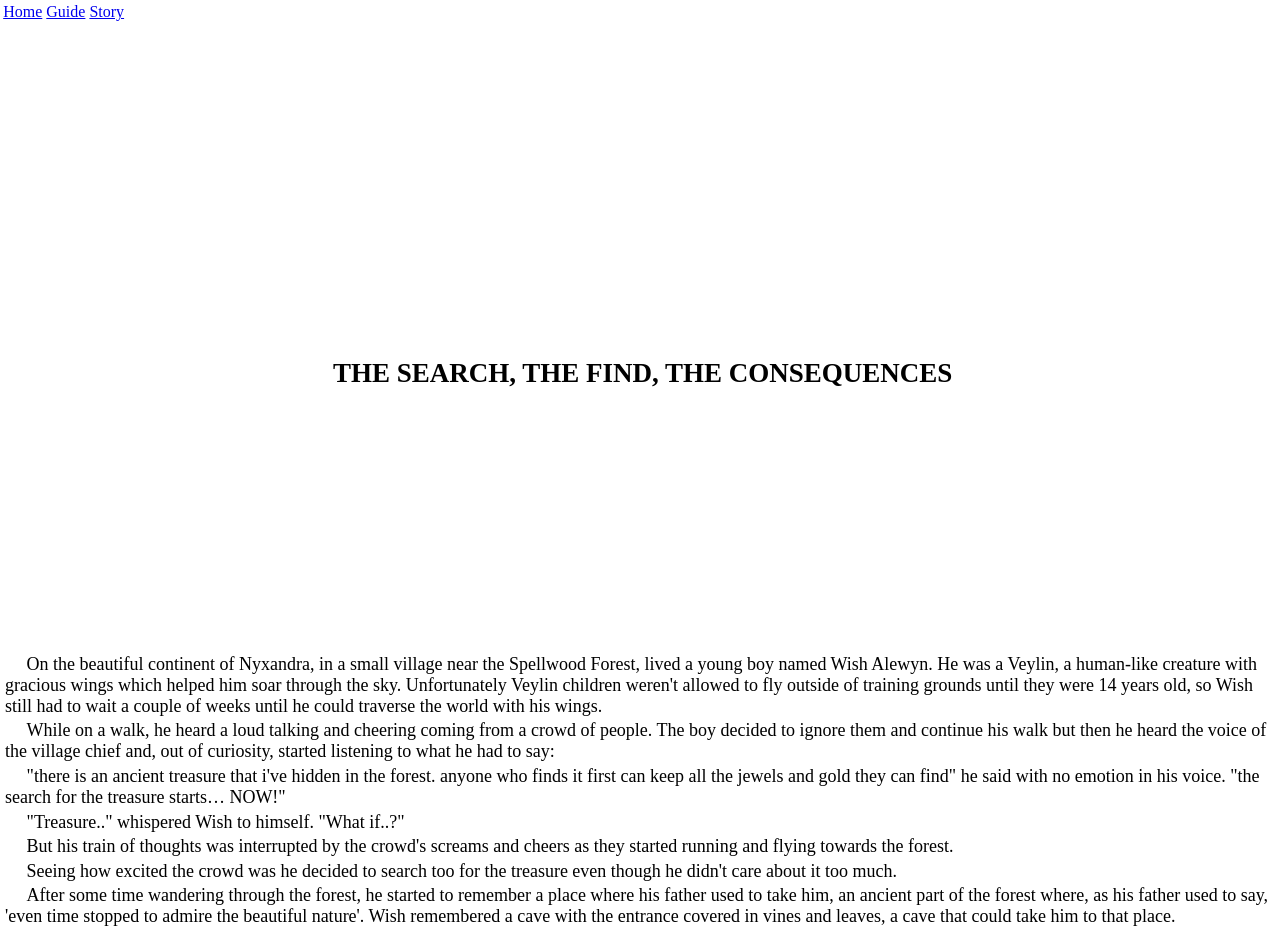
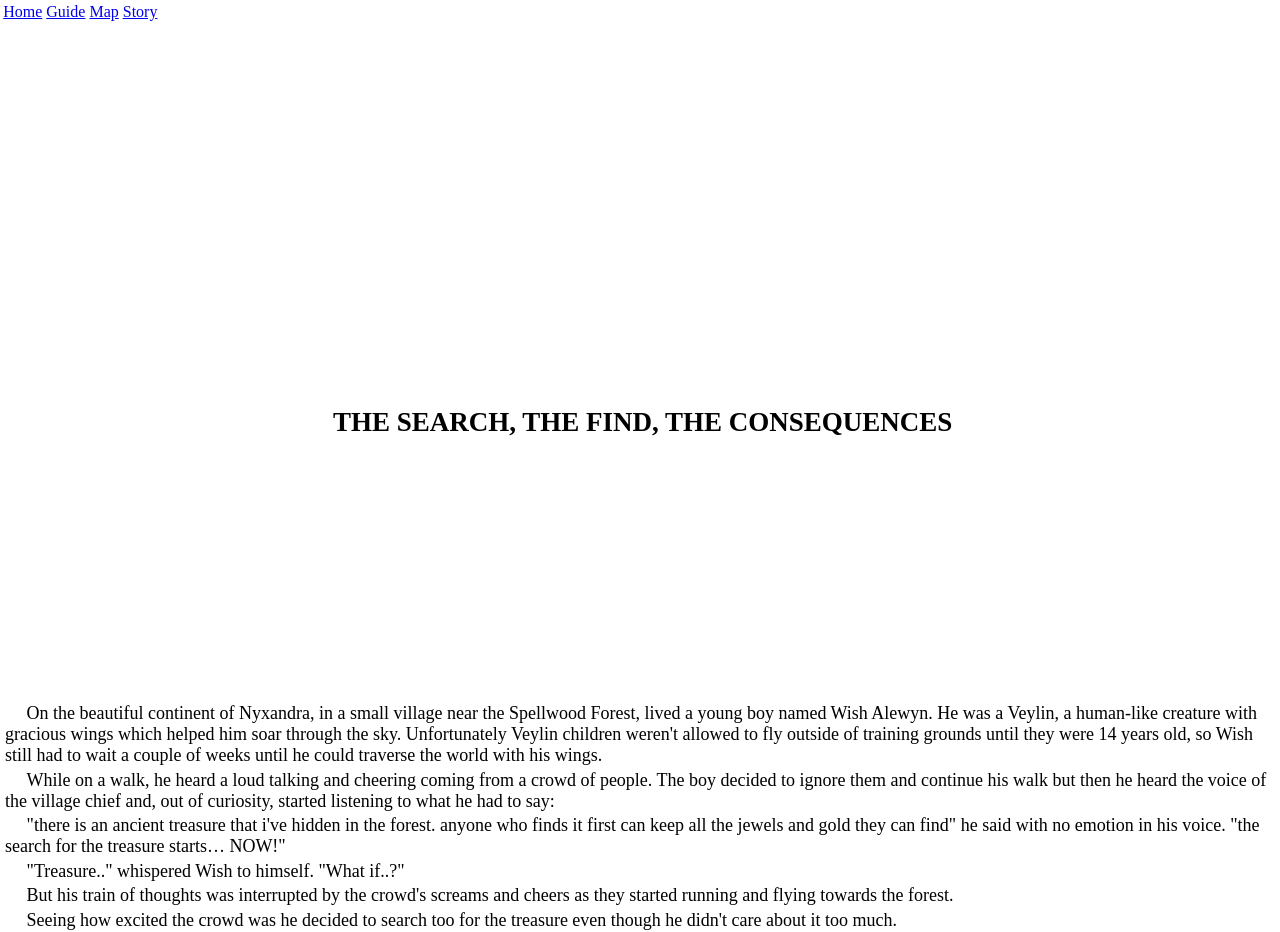
Before and after one commit to minemax1000/florawna_info-website, a Flask app: page /story in a window 1280 px wide. Shown: the top 932 px of the page. Run offline with Flask 3, Linux system fonts and the light colour scheme.

Commit message:
Add files via upload

```diff
--- a/templates/Exported Project.html
+++ b/templates/Exported Project.html
@@ -74,12 +74,15 @@
  <nav>
     <a href="/">Home</a>
     <a href="/guide">Guide</a>
+    <a href="/map">Map</a>
     <a href="/story">Story</a>
 </nav>
 
 </head><body>
 <font name='arial' size=+1>
 
+<p align='justify'><i>&nbsp;</i></p>
+<p align='justify'><i>&nbsp;</i></p>
 <p align='justify'><i>&nbsp;</i></p>
 <p align='justify'><i>&nbsp;</i></p>
 <p align='justify'><i>&nbsp;</i></p>
```
